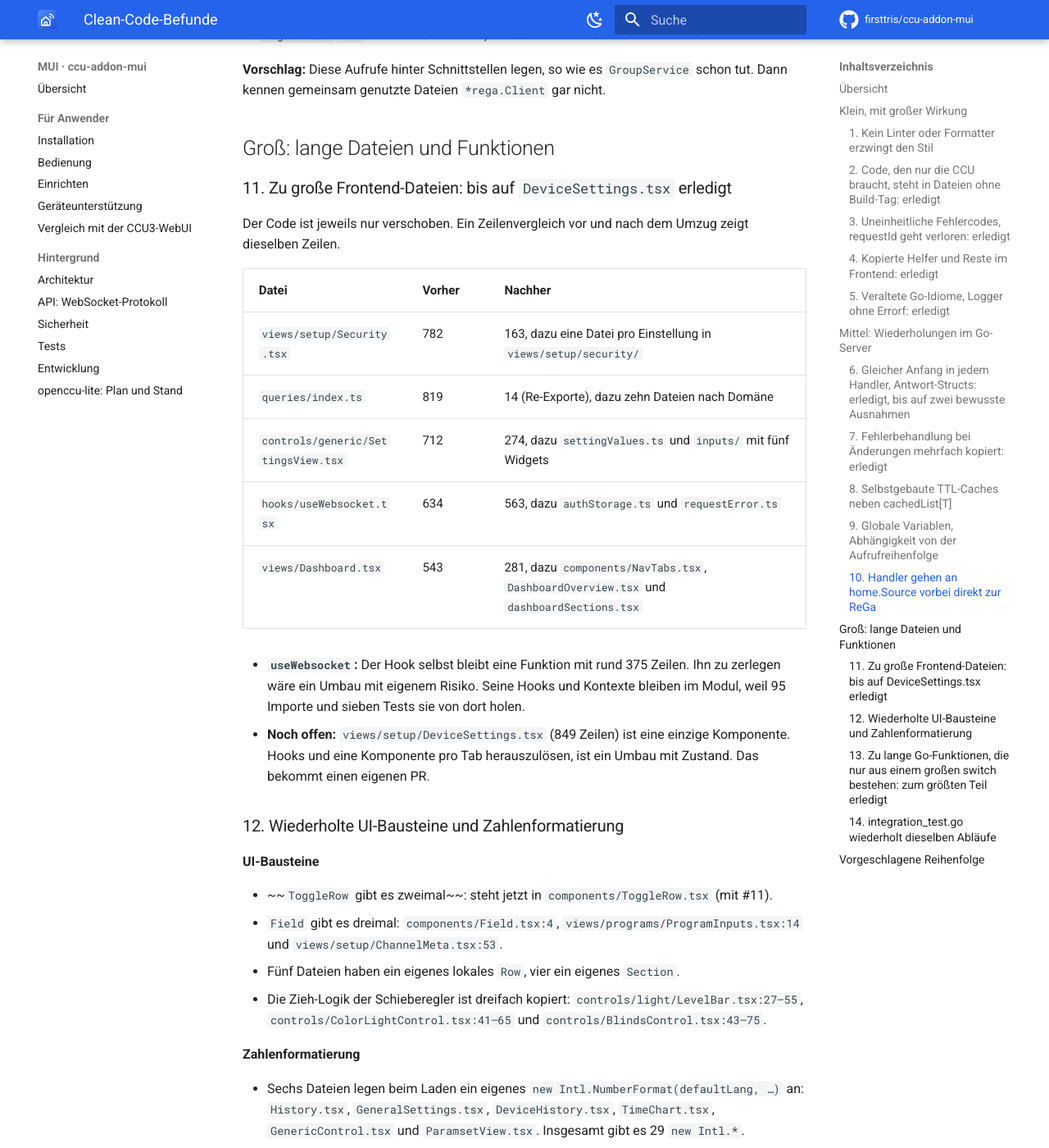
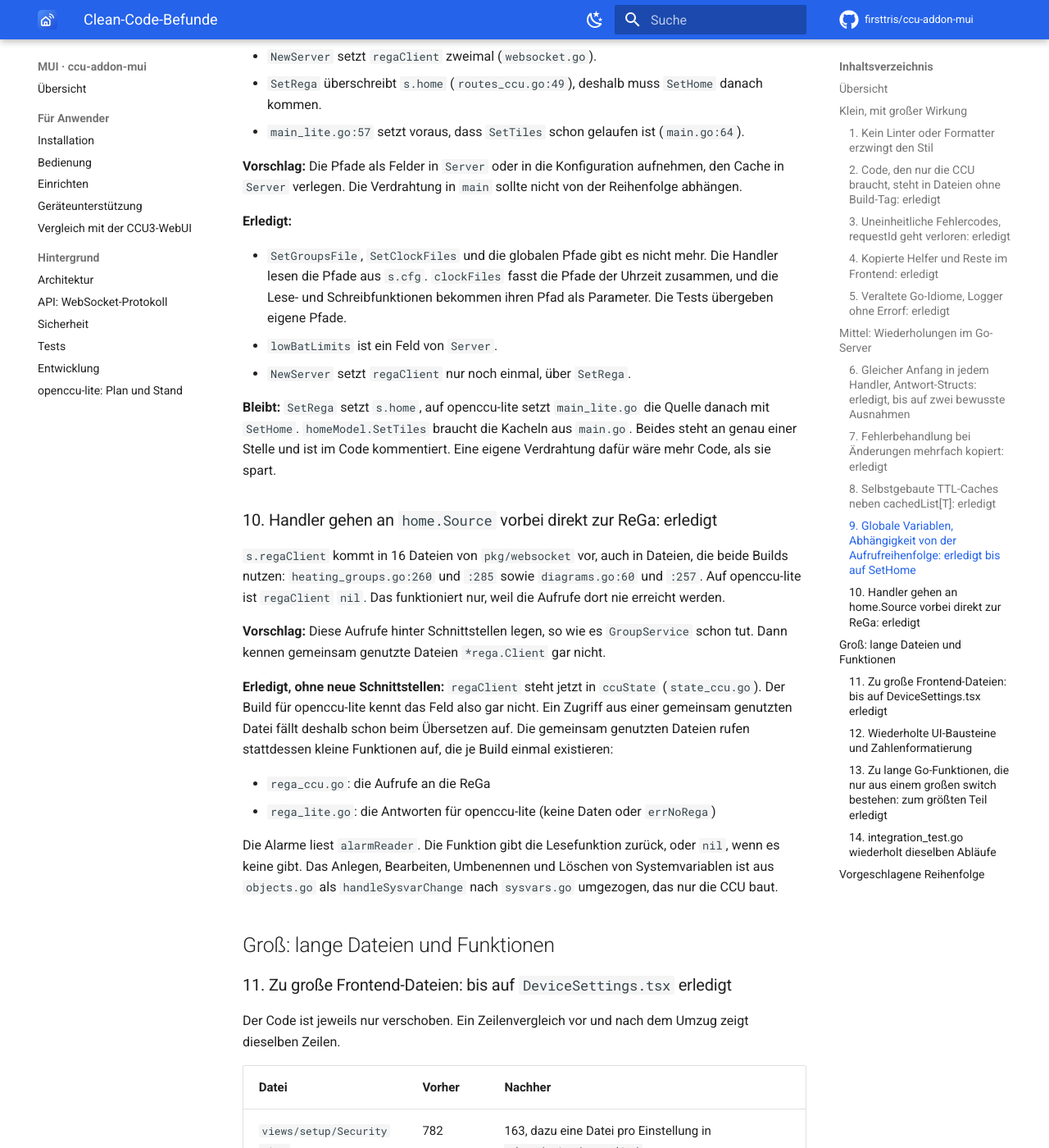
Before and after one commit to firsttris/ccu-addon-mui, an MkDocs documentation site: the page built from docs/clean-code-befunde.md, in a window 1280 px wide and 1400 px high, scrolled down 6909 px. Shown: the whole window at 82% size. Built offline with MkDocs 1.6.1 and Material for MkDocs 9.7.7, drawn with Linux system fonts in a browser that asks for light colours; comment, search, counter and statistics services are not loaded; some of the changed text lies outside the part shown.

Commit message:
Befundliste: #8, #9 und #10 erledigt
Dazu in entwicklung.md: wo ReGa-Aufrufe hingehören, und die Tabellen
der Fake-CCU statt runScript.

Co-Authored-By: Claude Opus 5.5 <noreply@anthropic.com>
Claude-Session: https://claude.ai/code/session_01K3hrka7UfjroJia9Y6hgMy

```diff
--- a/docs/clean-code-befunde.md
+++ b/docs/clean-code-befunde.md
@@ -30,9 +30,9 @@ Größe: **S** klein (unter einer Stunde), **M** mittel, **L** groß.
 | 5 | Veraltete Go-Idiome, Logger ohne `Errorf` (erledigt) | Go | S |
 | 6 | Gleicher Anfang in jedem Handler, Antwort-Structs (erledigt) | Go | M |
 | 7 | Fehlerbehandlung bei Änderungen mehrfach kopiert (erledigt) | Go | S |
-| 8 | Selbstgebaute TTL-Caches neben `cachedList[T]` | Go | M |
-| 9 | Globale Variablen, Abhängigkeit von der Aufrufreihenfolge | Go | M |
-| 10 | Handler gehen an `home.Source` vorbei direkt zur ReGa | Go | M |
+| 8 | Selbstgebaute TTL-Caches neben `cachedList[T]` (erledigt) | Go | M |
+| 9 | Globale Variablen, Abhängigkeit von der Aufrufreihenfolge (erledigt bis auf `SetHome`) | Go | M |
+| 10 | Handler gehen an `home.Source` vorbei direkt zur ReGa (erledigt) | Go | M |
 | 11 | Zu große Frontend-Dateien (bis auf `DeviceSettings.tsx` erledigt) | Frontend | L |
 | 12 | Wiederholte UI-Bausteine und Zahlenformatierung | Frontend | M |
 | 13 | Zu lange Go-Funktionen, die nur aus einem großen `switch` bestehen (größtenteils erledigt) | Go | L |
@@ -171,7 +171,7 @@ sind nur über `dispatch_ccu.go` erreichbar. Eine Aufteilung würde diesen Teil
 - **Bleibt, wie es ist:** Die Prüfungen auf ReGa-Fehlertexte („invalid …“) bilden je nach Handler bewusst
   auf `INVALID_VALUE` oder `INVALID_REQUEST` ab.
 
-### 8. Selbstgebaute TTL-Caches neben `cachedList[T]`
+### 8. Selbstgebaute TTL-Caches neben `cachedList[T]`: erledigt
 
 `messages_watch.go:56` bietet mit `cachedList[T]` schon einen generischen Cache. Viermal ist trotzdem
 von Hand derselbe Cache aus Mutex, Wert und Zeitstempel gebaut:
@@ -183,7 +183,18 @@ von Hand derselbe Cache aus Mutex, Wert und Zeitstempel gebaut:
 
 **Vorschlag:** `cachedList[T]` zu einem `cached[T]` verallgemeinern und überall nutzen.
 
-### 9. Globale Variablen, Abhängigkeit von der Aufrufreihenfolge
+**Erledigt:** `cache.go` hat jetzt `cached[T]`. `get(maxAge, read)` liest neu, wenn der Wert zu alt
+ist, und behält einen fehlgeschlagenen Lesevorgang nicht. Den Cache nutzen jetzt die Meldungen, die
+Benutzer für die automatische Anmeldung, die Kanäle mit „nur lesen“ und der Firmware-Katalog.
+
+Zwei Caches bleiben, wie sie sind:
+
+- `health.go`: Die Grenzwerte für schwache Batterien werden pro Gerät gemerkt, nicht als ein Wert.
+  Der Cache ist aber kein globaler Wert mehr, sondern ein Feld von `Server` (siehe #9).
+- `selfupdate.go`: Der Cache gehört zum Paket `selfupdate` und behält auch Fehler. Nach einem
+  Fehler fragt er schon nach 10 Minuten wieder, sonst nach 6 Stunden.
+
+### 9. Globale Variablen, Abhängigkeit von der Aufrufreihenfolge: erledigt bis auf `SetHome`
 
 - **Globale Variablen für die Produktion.** `SetGroupsFile` (`heating_groups.go:23`) und
   `SetClockFiles` (`clock.go:24`) sind als „für Tests“ dokumentiert, `main_ccu.go:77–78` ruft sie aber
@@ -200,7 +211,19 @@ von Hand derselbe Cache aus Mutex, Wert und Zeitstempel gebaut:
 **Vorschlag:** Die Pfade als Felder in `Server` oder in die Konfiguration aufnehmen, den Cache in
 `Server` verlegen. Die Verdrahtung in `main` sollte nicht von der Reihenfolge abhängen.
 
-### 10. Handler gehen an `home.Source` vorbei direkt zur ReGa
+**Erledigt:**
+
+- `SetGroupsFile`, `SetClockFiles` und die globalen Pfade gibt es nicht mehr. Die Handler lesen die
+  Pfade aus `s.cfg`. `clockFiles` fasst die Pfade der Uhrzeit zusammen, und die Lese- und
+  Schreibfunktionen bekommen ihren Pfad als Parameter. Die Tests übergeben eigene Pfade.
+- `lowBatLimits` ist ein Feld von `Server`.
+- `NewServer` setzt `regaClient` nur noch einmal, über `SetRega`.
+
+**Bleibt:** `SetRega` setzt `s.home`, auf openccu-lite setzt `main_lite.go` die Quelle danach mit
+`SetHome`. `homeModel.SetTiles` braucht die Kacheln aus `main.go`. Beides steht an genau einer Stelle
+und ist im Code kommentiert. Eine eigene Verdrahtung dafür wäre mehr Code, als sie spart.
+
+### 10. Handler gehen an `home.Source` vorbei direkt zur ReGa: erledigt
 
 `s.regaClient` kommt in 16 Dateien von `pkg/websocket` vor, auch in Dateien, die beide Builds nutzen:
 `heating_groups.go:260` und `:285` sowie `diagrams.go:60` und `:257`. Auf openccu-lite ist
@@ -208,6 +231,18 @@ von Hand derselbe Cache aus Mutex, Wert und Zeitstempel gebaut:
 
 **Vorschlag:** Diese Aufrufe hinter Schnittstellen legen, so wie es `GroupService` schon tut. Dann
 kennen gemeinsam genutzte Dateien `*rega.Client` gar nicht.
+
+**Erledigt, ohne neue Schnittstellen:** `regaClient` steht jetzt in `ccuState` (`state_ccu.go`). Der
+Build für openccu-lite kennt das Feld also gar nicht. Ein Zugriff aus einer gemeinsam genutzten
+Datei fällt deshalb schon beim Übersetzen auf. Die gemeinsam genutzten Dateien rufen stattdessen
+kleine Funktionen auf, die je Build einmal existieren:
+
+- `rega_ccu.go`: die Aufrufe an die ReGa
+- `rega_lite.go`: die Antworten für openccu-lite (keine Daten oder `errNoRega`)
+
+Die Alarme liest `alarmReader`. Die Funktion gibt die Lesefunktion zurück, oder `nil`, wenn es
+keine gibt. Das Anlegen, Bearbeiten, Umbenennen und Löschen von Systemvariablen ist aus
+`objects.go` als `handleSysvarChange` nach `sysvars.go` umgezogen, das nur die CCU baut.
 
 ## Groß: lange Dateien und Funktionen
 
@@ -288,4 +323,5 @@ Jeder Schritt ist ein eigener PR:
 5. ~~Kopierte Frontend-Helfer und Reste (#4)~~ erledigt.
 6. ~~Große Frontend-Dateien aufteilen (#11)~~ erledigt bis auf `DeviceSettings.tsx`.
 7. ~~Handler vereinheitlichen (#6, #7)~~ erledigt; ~~die langen Handler aufteilen (#13)~~ größtenteils erledigt.
-8. Der Rest: #8, #9, #10, #12, #14, `DeviceSettings.tsx`, `fakeccu.go`.
+8. ~~Caches, Globale, ReGa-Aufrufe (#8, #9, #10)~~ erledigt.
+9. Der Rest: #12, #14, `DeviceSettings.tsx`.
```
Also changed, not shown: docs/entwicklung.md (+7 -3 lines).
